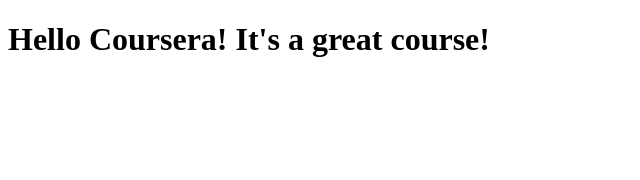
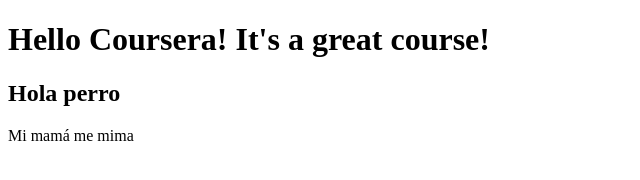
Before and after one commit to asfrod/coursera-html, a plain HTML site: page site/index.html in a window 1280 px wide. Shown: the whole page, without its empty margins (0-640 px from the left). Drawn offline with Linux system fonts and the light colour scheme.

Commit message:
Minor changes

```diff
--- a/site/index.html
+++ b/site/index.html
@@ -7,5 +7,7 @@
 </head>
 <body>
 <h1>Hello Coursera! It's a great course!</h1>
+<h2>Hola perro</h2>
+<p>Mi mamá me mima</p>
 </body>
 </html>
```
